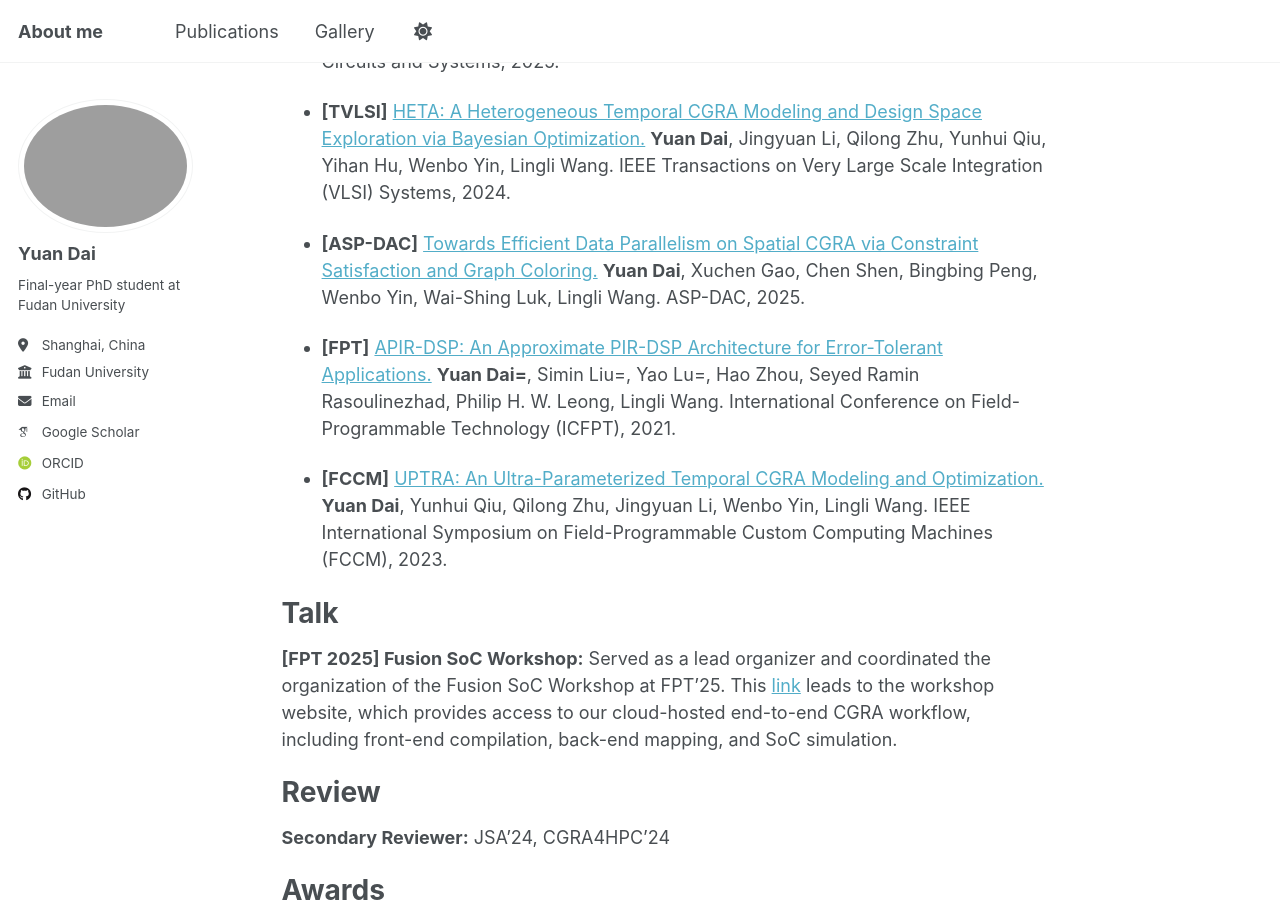
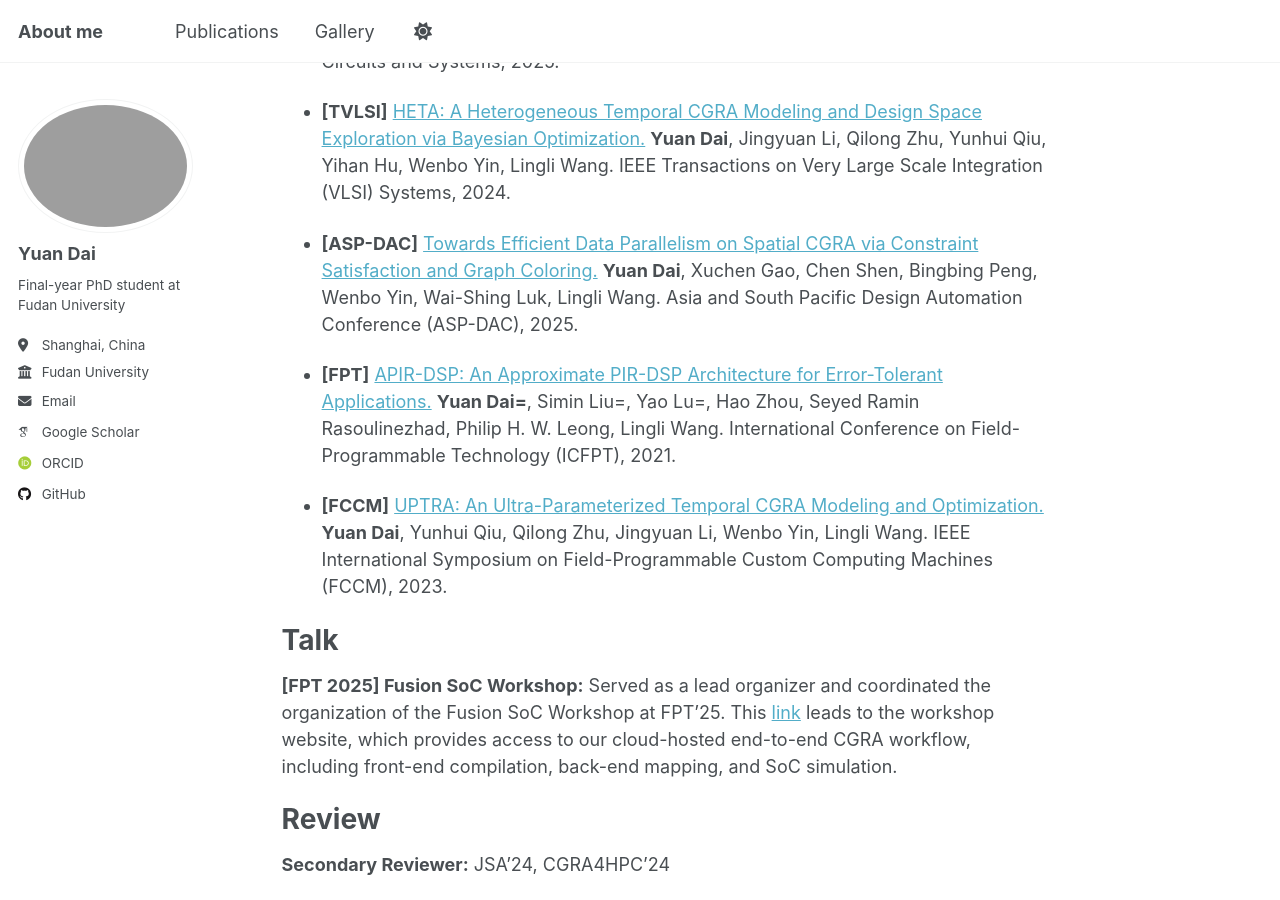
Before and after one commit to Dai-dirk/Dai-dirk.github.io, a Jekyll site: the page built from _pages/about.md, in a window 1280 px wide and 900 px high, scrolled down 1036 px. Built offline with Jekyll 4.4.1, drawn with Linux system fonts in a browser that asks for light colours; some web fonts are replaced.

Commit message:
Update about.md

```diff
--- a/_pages/about.md
+++ b/_pages/about.md
@@ -35,8 +35,7 @@ IEEE Transactions on Computer-Aided Design of Integrated Circuits and Systems, 2
 IEEE Transactions on Very Large Scale Integration (VLSI) Systems, 2024.
 
 - **[ASP-DAC]** [Towards Efficient Data Parallelism on Spatial CGRA via Constraint Satisfaction and Graph Coloring.](https://dl.acm.org/doi/10.1145/3658617.3697544)
-**Yuan Dai**, Xuchen Gao, Chen Shen, Bingbing Peng, Wenbo Yin, Wai-Shing Luk, Lingli Wang.
-ASP-DAC, 2025.
+**Yuan Dai**, Xuchen Gao, Chen Shen, Bingbing Peng, Wenbo Yin, Wai-Shing Luk, Lingli Wang. Asia and South Pacific Design Automation Conference (ASP-DAC), 2025.
 
 - **[FPT]** [APIR-DSP: An Approximate PIR-DSP Architecture for Error-Tolerant Applications.](https://ieeexplore.ieee.org/document/9609927)
 **Yuan Dai=**, Simin Liu=, Yao Lu=, Hao Zhou, Seyed Ramin Rasoulinezhad, Philip H. W. Leong, Lingli Wang.
```
